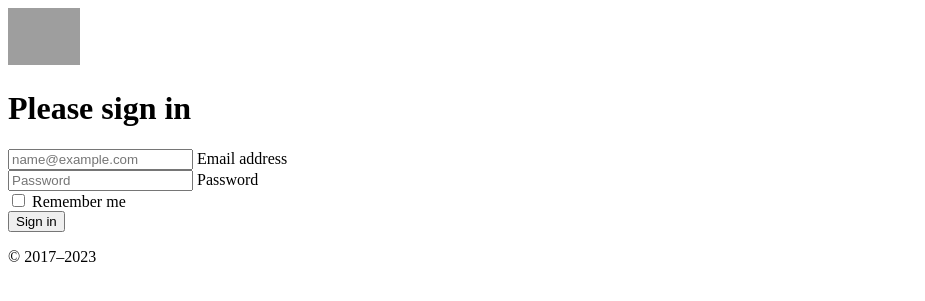
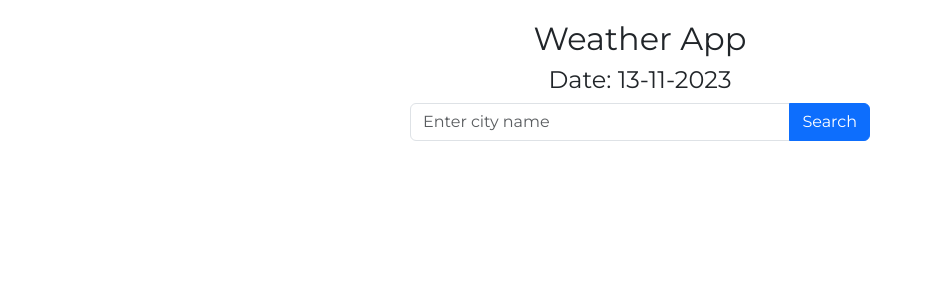
Before and after one commit to bhardwaj-shubham/flask-weather-app, a Flask app: page / in a window 1280 px wide. Shown: the top 301 px of the page, without its empty margins (0-925 px from the left). Run offline with Flask 3, Linux system fonts and the light colour scheme; grey boxes are pictures that could not be loaded.

Commit message:
Added url handling and creating front-end

```diff
--- a/main.py
+++ b/main.py
@@ -1,8 +1,38 @@
-from flask import Flask, render_template
+import datetime
+from flask import Flask, render_template, request
+from dotenv import load_dotenv
+import os
+import requests
 
 app = Flask(__name__)
 
+# Load environment variables
+load_dotenv()
 
-@app.route('/')
+# Access API key
+api_key = os.getenv('WEATHER_API_KEY')
+
+
+@app.route('/', methods=['GET'])
 def get_weather():
-    return render_template('index.html')
+    current_date = datetime.date.today().strftime("%d-%m-%Y")
+    return render_template('index.html', current_date=current_date)
+
+
+@app.route('/', methods=['POST'])
+def find_weather():
+    city_name = request.form['city']
+
+    response = requests.get(
+        f"https://api.openweathermap.org/data/2.5/weather?q={city_name}&appid={api_key}&units=metric")
+
+    if response.status_code != 200:
+        return {"error": "City not found"}
+
+    data = response.json()
+    icon_code = data['weather'][0]['icon']
+    icon_url = "https://openweathermap.org/img/w/" + icon_code + ".png";
+    weather_data = {'city': str(data['name'], ), 'temperature': str(data['main']['temp'], ),
+                    'description': str(data['weather'][0]['description'])}
+    current_date = datetime.date.today().strftime("%d-%m-%Y")
+    return render_template('index.html', current_date=current_date, weather_data=weather_data, icon_url=icon_url)
--- /dev/null
+++ b/static/styles.css
@@ -0,0 +1,21 @@
+* {
+    padding: 0;
+    margin: 0;
+    font-family: 'Montserrat', sans-serif;
+}
+
+.container h2, h4 {
+    text-align: center;
+}
+
+.icon {
+    width: 10rem;
+}
+
+.info {
+    font-weight: 600;
+}
+
+.card {
+    border: 0.4px solid black;
+}
--- a/templates/index.html
+++ b/templates/index.html
@@ -1,35 +1,67 @@
 <!DOCTYPE html>
-<html lang="en">
+<html>
 <head>
-    <meta charset="UTF-8">
-    <title>Flask Weather App</title>
+    <link rel="icon" href="{{ url_for('static', filename='cloudy.png') }}" type="image/x-icon">
+    <link rel="preconnect" href="https://fonts.googleapis.com">
+    <link rel="preconnect" href="https://fonts.gstatic.com" crossorigin>
+    <link href="https://fonts.googleapis.com/css2?family=Montserrat:wght@400;600;700;800&display=swap" rel="stylesheet">
+    <link href="https://cdn.jsdelivr.net/npm/bootstrap@5.3.2/dist/css/bootstrap.min.css" rel="stylesheet"
+          integrity="sha384-T3c6CoIi6uLrA9TneNEoa7RxnatzjcDSCmG1MXxSR1GAsXEV/Dwwykc2MPK8M2HN" crossorigin="anonymous">
+    <link rel="stylesheet" href="{{ url_for('static', filename='styles.css') }}">
+    <title>Weather App</title>
+    <style>
+        .container {
+            max-width: 500px;
+            margin: 0 auto;
+            padding: 20px;
+        }
+        .search-form {
+            margin-bottom: 20px;
+        }
+        .weather-info {
+            font-size: 18px;
+            margin-bottom: 10px;
+        }
+        .error-message {
+            color: red;
+            margin-bottom: 10px;
+        }
+    </style>
 </head>
 <body>
-<main>
-
-    <form>
-        <img class="mb-4" src="/docs/5.3/assets/brand/bootstrap-logo.svg" alt="" width="72" height="57">
-        <h1 class="h3 mb-3 fw-normal">Please sign in</h1>
-
-        <div class="form-floating">
-            <input type="email" class="form-control" id="floatingInput" placeholder="name@example.com">
-            <label for="floatingInput">Email address</label>
+<div class="container">
+    <h2>Weather App</h2>
+    <h4>Date: {{ current_date }}</h4>
+    <form class="search-form" method="POST" action="/">
+        <div class="input-group mb-3">
+            <input type="text" name="city" class="form-control" placeholder="Enter city name" aria-label="City"
+                   aria-describedby="basic-addon1" required>
+            <button type="submit" class="btn btn-primary">Search</button>
         </div>
-        <div class="form-floating">
-            <input type="password" class="form-control" id="floatingPassword" placeholder="Password">
-            <label for="floatingPassword">Password</label>
+    </form>
+    {% if error_message %}
+    <p class="error-message">{{ error_message }}</p>
+    {% endif %}
+    {% if weather_data %}
+    <div class="card mb-3" style="max-width: 540px;">
+        <div class="row g-0">
+            <div class="col-md-4">
+                <img src={{ icon_url }}
+                     class="img-fluid rounded-start icon" alt="weather-icon">
+            </div>
+            <div class="col-md-8">
+                <div class="card-body">
+                    <h5 class="card-title"><span class="info">City:</span> {{ weather_data.city }}</h5>
+                    <h5 class="card-text"><span class="info">Temperature:</span> {{ weather_data.temperature }}°C</h5>
+                    <h5 class="card-text"><span class="info">Weather:</span> {{ weather_data.description }}</h5>
+                </div>
+            </div>
         </div>
-
-        <div class="form-check text-start my-3">
-            <input class="form-check-input" type="checkbox" value="remember-me" id="flexCheckDefault">
-            <label class="form-check-label" for="flexCheckDefault">
-                Remember me
-            </label>
-        </div>
-        <button class="btn btn-primary w-100 py-2" type="submit">Sign in</button>
-        <p class="mt-5 mb-3 text-body-secondary">© 2017–2023</p>
-    </form>
-
-</main>
+    </div>
+    {% endif %}
+    <script src="https://cdn.jsdelivr.net/npm/bootstrap@5.3.2/dist/js/bootstrap.bundle.min.js"
+            integrity="sha384-C6RzsynM9kWDrMNeT87bh95OGNyZPhcTNXj1NW7RuBCsyN/o0jlpcV8Qyq46cDfL"
+            crossorigin="anonymous"></script>
+</div>
 </body>
 </html>
```
Also changed, not shown: static/cloudy.png (added).
